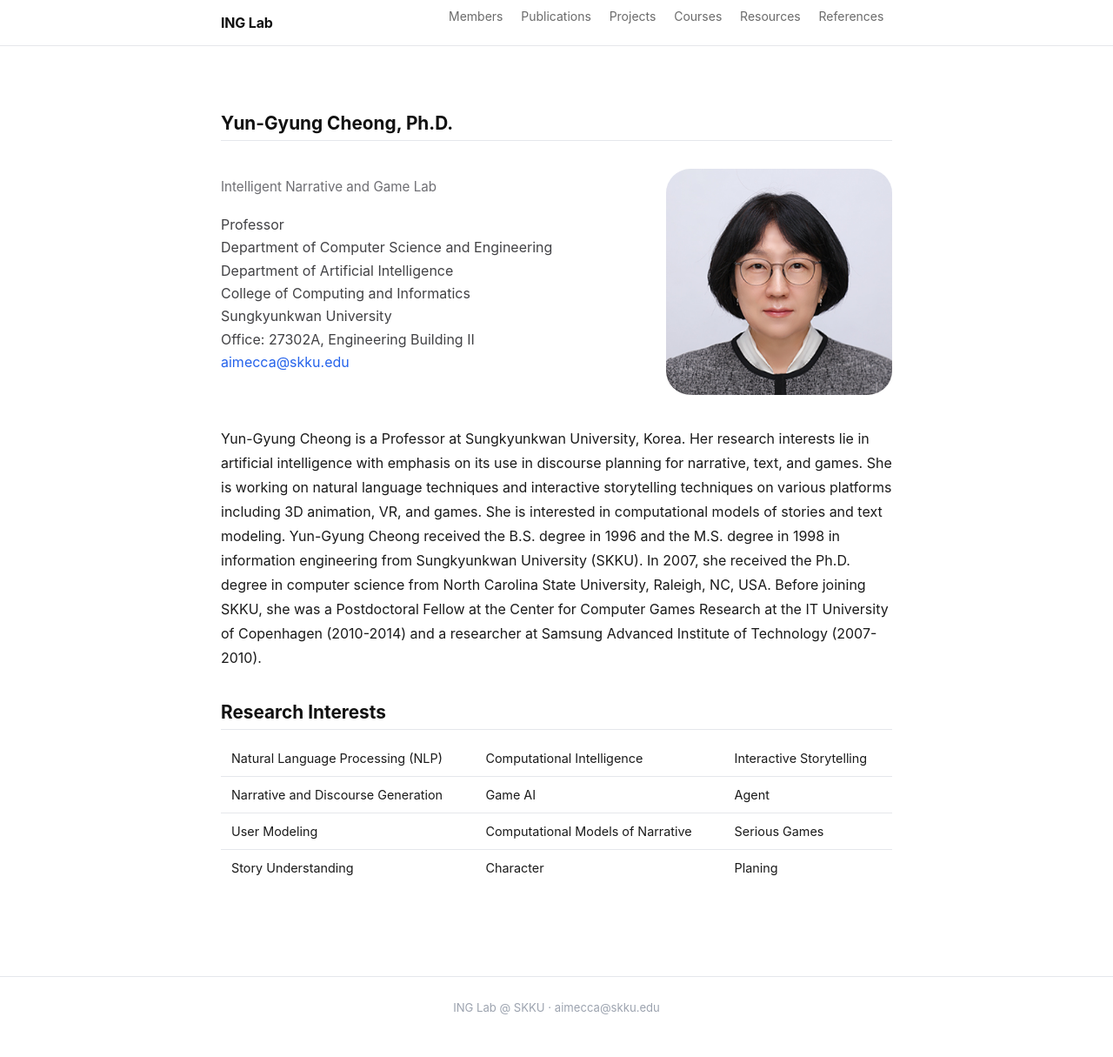
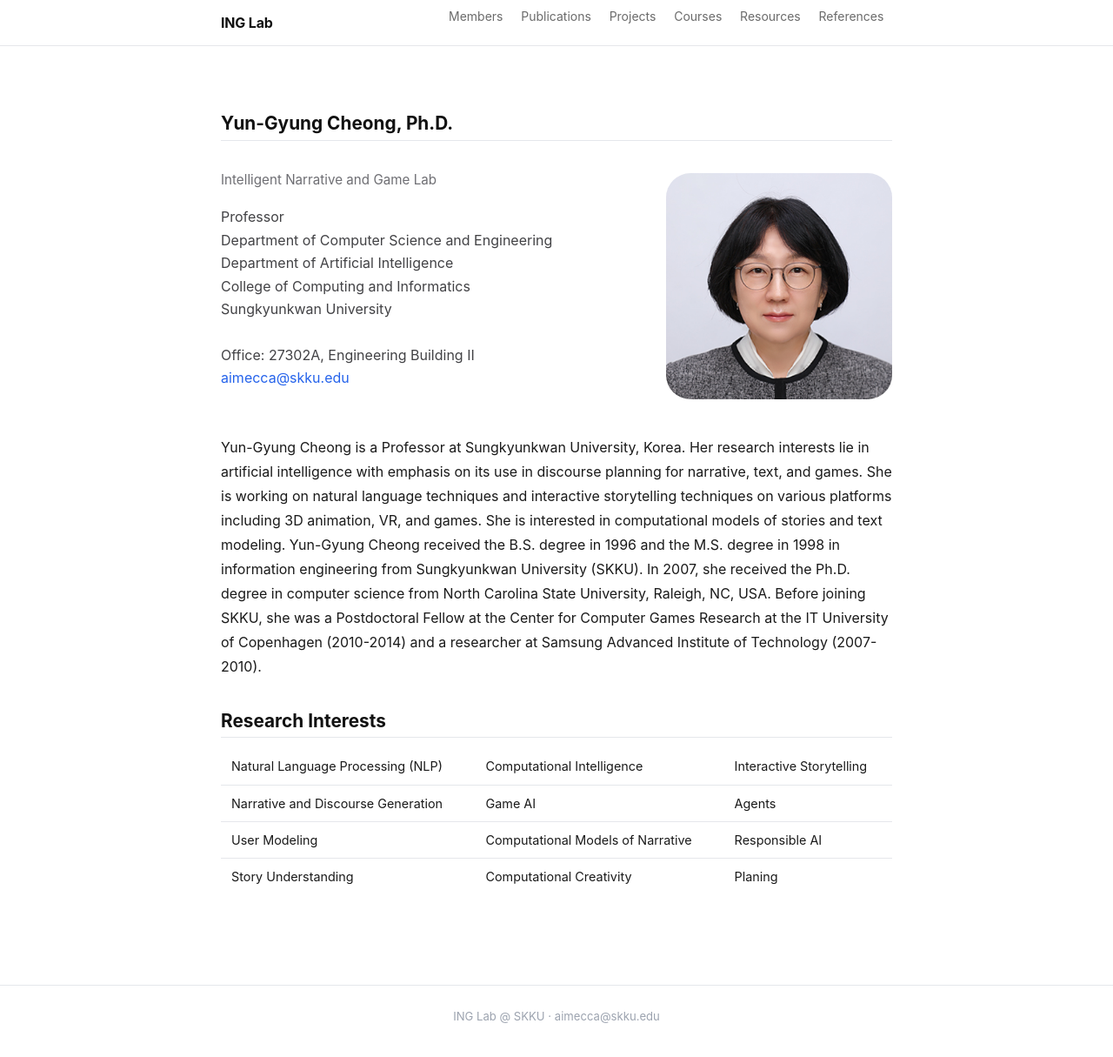
Before and after one commit to inglab/inglab.github.io, a Jekyll site: the page built from index.md, in a window 1280 px wide and 1220 px high. Shown: the top 1215 px of the window at 87% size. Built offline with Jekyll 4.4.1, drawn with Linux system fonts in a browser that asks for light colours.

Commit message:
Update index.md

```diff
--- a/index.md
+++ b/index.md
@@ -95,7 +95,7 @@ Professor<br>
 Department of Computer Science and Engineering<br>
 Department of Artificial Intelligence<br>
 College of Computing and Informatics<br>
-Sungkyunkwan University<br>
+Sungkyunkwan University<br><br>
 
 Office: 27302A, Engineering Building II<br>
 <a href="mailto:aimecca@skku.edu">aimecca@skku.edu</a><br>
@@ -119,6 +119,6 @@ Yun-Gyung Cheong received the B.S. degree in 1996 and the M.S. degree in 1998 in
 ## Research Interests
 
 |  Natural Language Processing (NLP) |     Computational Intelligence    | Interactive Storytelling |
-| Narrative and Discourse Generation |              Game AI              | Agent                    |
-|            User Modeling           | Computational Models of Narrative | Serious Games            |
-|         Story Understanding        |              Character            | Planing                  |
+| Narrative and Discourse Generation |              Game AI              | Agents                   |
+|            User Modeling           | Computational Models of Narrative | Responsible AI           |
+|         Story Understanding        |      Computational Creativity     | Planing                  |
```
